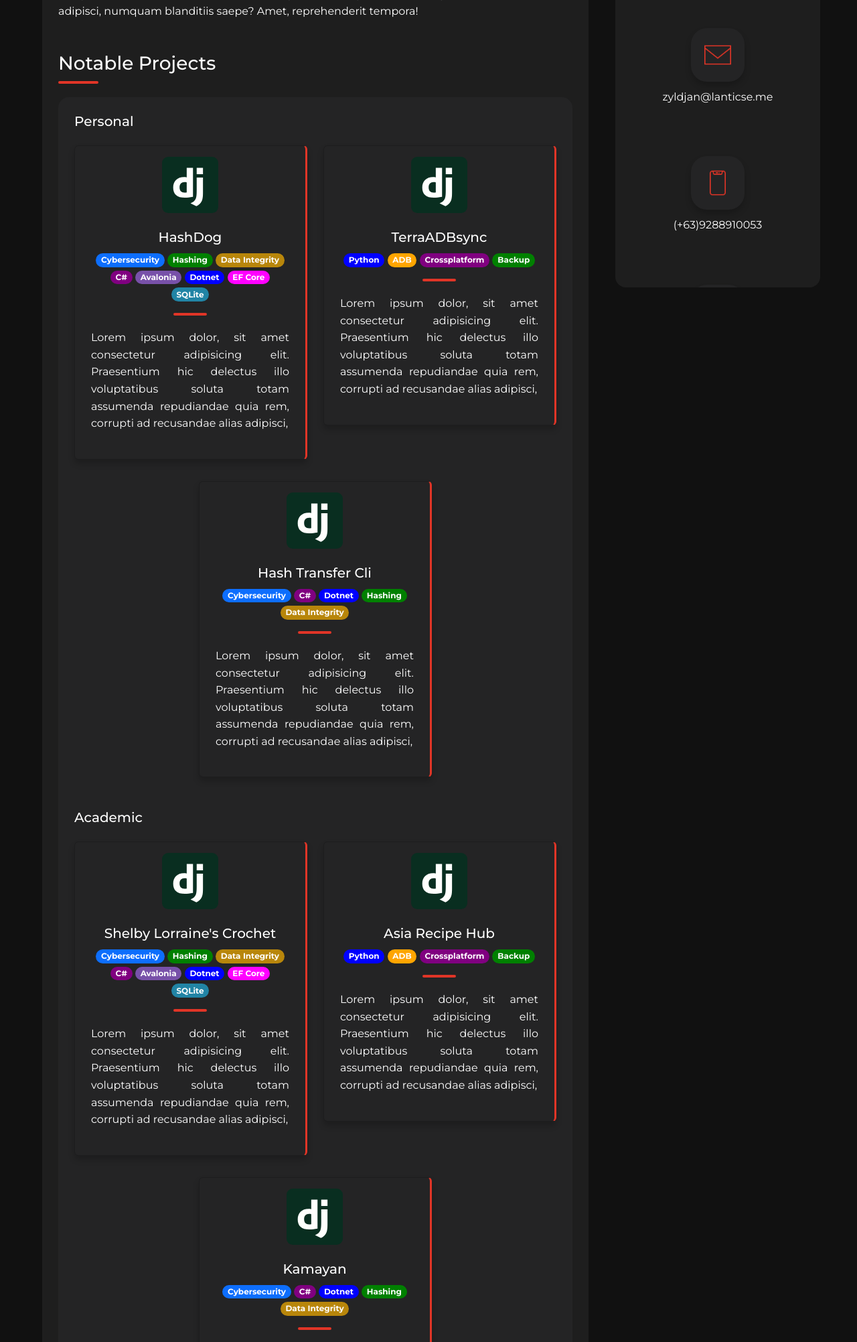
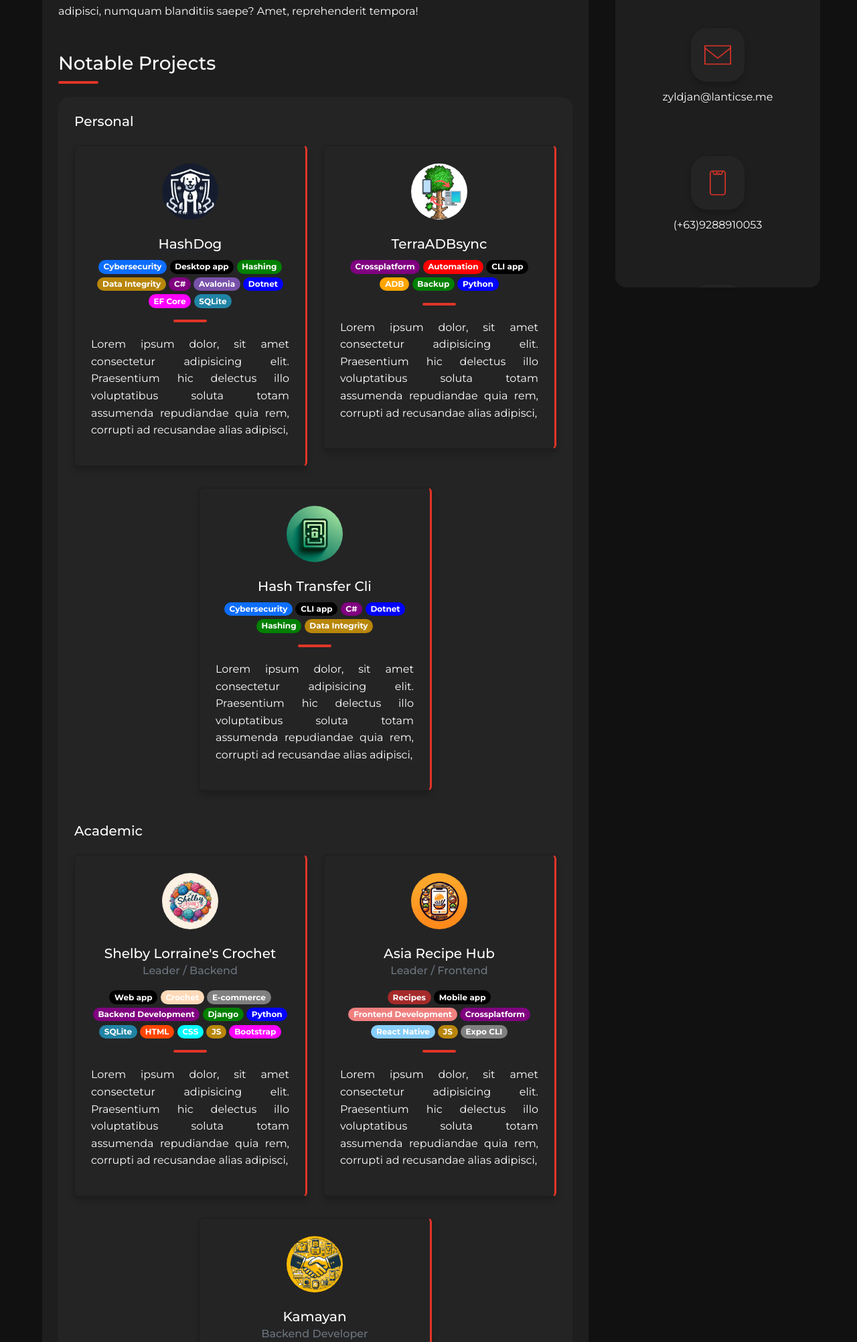
Before and after one commit to Zyd8/zyd-portfolio-website, a Django app: page /resume in a window 1280 px wide. Shown: the part 443-2446 px from the top of the page at 67% size. Run offline with Django 5.2, Linux system fonts and the light colour scheme; some libraries are stand-ins or nearby versions.

Commit message:
add notable project logos and fill in tags

```diff
--- a/static/css/common.css
+++ b/static/css/common.css
@@ -217,6 +217,8 @@ p {
 .notableproject-icon {
     width: 100px;
     height: 100px;
+    border-radius: 50%;
+    margin-top: 10px;
 }
 
 @media (max-width: 768px) {
--- a/templates/common.html
+++ b/templates/common.html
@@ -72,10 +72,10 @@
                     </div>
 
                     <div class="row mb-5">
-                        <div class="col-12 contact-item d-flex align-items-center flex-column">
+                        <a class="col-12 contact-item d-flex align-items-center flex-column text-decoration-none" href="https://github.com/Zyd8/">
                             <img class="contact-icon" src="{% static 'assets/github.png' %}" alt="">
                             <p class="text-white mb-0 text-center">Zyd8</p>
-                        </div>
+                        </a>
                     </div>
                 </div>
 
--- a/templates/resume.html
+++ b/templates/resume.html
@@ -69,11 +69,11 @@
                 </h5>
 
                 <div class="col-lg-6 col-md-6 col-sm-12 my-3">
-                    <div class="card card-accent-right primary-background p-2">
+                    <a class="card card-accent-right primary-background p-2" href="https://github.com/Zyd8/hash-dog">
                         <div class="row g-0">
                             <div class="col-md-12 notableproject-icon-container">
-                                <img src="{% static 'assets/progress-django.svg' %}"
-                                    class="notableproject-icon p-2 img-fluid rounded-start" alt="...">
+                                <img src="{% static 'assets/logo-hashdog.png' %}"
+                                    class="notableproject-icon p-2 img-fluid" alt="...">
                             </div>
                             <div class="col-md-12">
                                 <div class="card-body text-white">
@@ -83,6 +83,7 @@
                                     <!--Badges-->
                                     <p class="text-center">
                                         <span class="badge rounded-pill text-bg-primary">Cybersecurity</span>
+                                        <span class="badge rounded-pill" style="background-color: black;">Desktop app</span>
                                         <span class="badge rounded-pill" style="background-color: green;">Hashing</span>
                                         <span class="badge rounded-pill" style="background-color: darkgoldenrod;">Data Integrity</span>
                                         <span class="badge rounded-pill" style="background-color: purple;">C#</span>
@@ -106,15 +107,15 @@
                                 </div>
                             </div>
                         </div>
-                    </div>
+                    </a>
                 </div>
 
                 <div class="col-lg-6 col-md-6 col-sm-12 my-3">
                     <div class="card card-accent-right primary-background p-2">
                         <div class="row g-0">
                             <div class="col-md-12 notableproject-icon-container">
-                                <img src="{% static 'assets/progress-django.svg' %}"
-                                    class="notableproject-icon p-2 img-fluid rounded-start" alt="...">
+                                <img src="{% static 'assets/logo-terradbsync.png' %}"
+                                    class="notableproject-icon p-2 img-fluid" alt="...">
                             </div>
                             <div class="col-md-12">
                                 <div class="card-body text-white">
@@ -123,10 +124,12 @@
 
                                      <!--Badges-->
                                      <p class="text-center">
+                                        <span class="badge rounded-pill" style="background-color: purple;">Crossplatform</span>
+                                        <span class="badge rounded-pill" style="background-color: red;">Automation</span>
+                                        <span class="badge rounded-pill" style="background-color: black;">CLI app</span>
+                                        <span class="badge rounded-pill" style="background-color: orange;">ADB</span>
+                                        <span class="badge rounded-pill" style="background-color: green;">Backup</span>
                                         <span class="badge rounded-pill" style="background-color: blue;">Python</span>
-                                        <span class="badge rounded-pill" style="background-color: orange;">ADB</span>
-                                        <span class="badge rounded-pill" style="background-color: purple;">Crossplatform</span>
-                                        <span class="badge rounded-pill" style="background-color: green;">Backup</span>
                                     </p>
 
                                     <div class="custom-hr-center-small"></div>
@@ -149,8 +152,8 @@
                     <div class="card card-accent-right primary-background p-2">
                         <div class="row g-0">
                             <div class="col-md-12 notableproject-icon-container">
-                                <img src="{% static 'assets/progress-django.svg' %}"
-                                    class="notableproject-icon p-2 img-fluid rounded-start" alt="...">
+                                <img src="{% static 'assets/logo-hashtransfercli.png' %}"
+                                    class="notableproject-icon p-2 img-fluid" alt="...">
                             </div>
                             <div class="col-md-12">
                                 <div class="card-body text-white">
@@ -160,6 +163,7 @@
                                      <!--Badges-->
                                      <p class="text-center">
                                         <span class="badge rounded-pill text-bg-primary">Cybersecurity</span>
+                                        <span class="badge rounded-pill" style="background-color: black;">CLI app</span>
                                         <span class="badge rounded-pill" style="background-color: purple;">C#</span>
                                         <span class="badge rounded-pill" style="background-color: blue;">Dotnet</span>
                                         <span class="badge rounded-pill" style="background-color: green;">Hashing</span>
@@ -196,24 +200,28 @@
                     <div class="card card-accent-right primary-background p-2">
                         <div class="row g-0">
                             <div class="col-md-12 notableproject-icon-container">
-                                <img src="{% static 'assets/progress-django.svg' %}"
-                                    class="notableproject-icon p-2 img-fluid rounded-start" alt="...">
+                                <img src="{% static 'assets/logo-shelbylorrainecrochet.png' %}"
+                                    class="notableproject-icon p-2 img-fluid" alt="...">
                             </div>
                             <div class="col-md-12">
                                 <div class="card-body text-white">
 
                                     <h5 class="progress-title text-center">Shelby Lorraine's Crochet</h5>
+                                    <h6 class="card-subtitle text-secondary text-center mb-3">Leader / Backend</h6>
 
                                     <!--Badges-->
                                     <p class="text-center">
-                                        <span class="badge rounded-pill text-bg-primary">Cybersecurity</span>
-                                        <span class="badge rounded-pill" style="background-color: green;">Hashing</span>
-                                        <span class="badge rounded-pill" style="background-color: darkgoldenrod;">Data Integrity</span>
-                                        <span class="badge rounded-pill" style="background-color: purple;">C#</span>
-                                        <span class="badge rounded-pill" style="background-color: #7851A9;">Avalonia</span>
-                                        <span class="badge rounded-pill" style="background-color: blue;">Dotnet</span>
-                                        <span class="badge rounded-pill" style="background-color: magenta;">EF Core</span>
+                                        <span class="badge rounded-pill" style="background-color: black;">Web app</span>
+                                        <span class="badge rounded-pill" style="background-color: peachpuff;">Crochet</span>
+                                        <span class="badge rounded-pill" style="background-color: gray;">E-commerce</span>
+                                        <span class="badge rounded-pill" style="background-color: purple;">Backend Development</span>
+                                        <span class="badge rounded-pill" style="background-color: green;">Django</span>
+                                        <span class="badge rounded-pill" style="background-color: blue;">Python</span>
                                         <span class="badge rounded-pill" style="background-color: rgb(33, 132, 165);">SQLite</span>
+                                        <span class="badge rounded-pill" style="background-color: orangered;">HTML</span>
+                                        <span class="badge rounded-pill" style="background-color: cyan;">CSS</span>
+                                        <span class="badge rounded-pill" style="background-color: darkgoldenrod;">JS</span>
+                                        <span class="badge rounded-pill" style="background-color: magenta;">Bootstrap</span>
                                     </p>
 
                                     <div class="custom-hr-center-small"></div>
@@ -237,20 +245,24 @@
                     <div class="card card-accent-right primary-background p-2">
                         <div class="row g-0">
                             <div class="col-md-12 notableproject-icon-container">
-                                <img src="{% static 'assets/progress-django.svg' %}"
-                                    class="notableproject-icon p-2 img-fluid rounded-start" alt="...">
+                                <img src="{% static 'assets/logo-asiarecipehub.png' %}"
+                                    class="notableproject-icon p-2 img-fluid" alt="...">
                             </div>
                             <div class="col-md-12">
                                 <div class="card-body text-white">
 
                                     <h5 class="progress-title text-center">Asia Recipe Hub</h5>
+                                    <h6 class="card-subtitle text-secondary text-center mb-3">Leader / Frontend</h6>
 
                                     <!--Badges-->
                                     <p class="text-center">
-                                        <span class="badge rounded-pill" style="background-color: blue;">Python</span>
-                                        <span class="badge rounded-pill" style="background-color: orange;">ADB</span>
+                                        <span class="badge rounded-pill" style="background-color: brown;">Recipes</span>
+                                        <span class="badge rounded-pill" style="background-color: black;">Mobile app</span>
+                                        <span class="badge rounded-pill" style="background-color: lightcoral;">Frontend Development</span>
                                         <span class="badge rounded-pill" style="background-color: purple;">Crossplatform</span>
-                                        <span class="badge rounded-pill" style="background-color: green;">Backup</span>
+                                        <span class="badge rounded-pill" style="background-color: lightskyblue;">React Native</span>
+                                        <span class="badge rounded-pill" style="background-color: darkgoldenrod">JS</span>
+                                        <span class="badge rounded-pill" style="background-color: gray;">Expo CLI</span>
                                     </p>
 
                                     <div class="custom-hr-center-small"></div>
@@ -273,21 +285,28 @@
                     <div class="card card-accent-right primary-background p-2">
                         <div class="row g-0">
                             <div class="col-md-12 notableproject-icon-container">
-                                <img src="{% static 'assets/progress-django.svg' %}"
-                                    class="notableproject-icon p-2 img-fluid rounded-start" alt="...">
+                                <img src="{% static 'assets/logo-kamayan.png' %}"
+                                    class="notableproject-icon p-2 img-fluid" alt="...">
                             </div>
                             <div class="col-md-12">
                                 <div class="card-body text-white">
 
                                     <h5 class="progress-title text-center">Kamayan</h5>
+                                    <h6 class="card-subtitle text-secondary text-center mb-3">Backend Developer</h6>
 
                                      <!--Badges-->
                                      <p class="text-center">
-                                        <span class="badge rounded-pill text-bg-primary">Cybersecurity</span>
-                                        <span class="badge rounded-pill" style="background-color: purple;">C#</span>
-                                        <span class="badge rounded-pill" style="background-color: blue;">Dotnet</span>
-                                        <span class="badge rounded-pill" style="background-color: green;">Hashing</span>
-                                        <span class="badge rounded-pill" style="background-color: darkgoldenrod;">Data Integrity</span>
+                                        <span class="badge rounded-pill" style="background-color: gray;">Marketplace</span>
+                                        <span class="badge rounded-pill" style="background-color: black;">Web app</span>
+                                        <span class="badge rounded-pill" style="background-color: purple;">Backend Development</span>
+                                        <span class="badge rounded-pill" style="background-color: green;">Django</span>
+                                        <span class="badge rounded-pill" style="background-color: blue;">Python</span>
+                                        <span class="badge rounded-pill" style="background-color: rgb(33, 132, 165);">SQLite</span>
+                                        <span class="badge rounded-pill" style="background-color: orangered;">HTML</span>
+                                        <span class="badge rounded-pill" style="background-color: cyan;">CSS</span>
+                                        <span class="badge rounded-pill" style="background-color: darkgoldenrod;">JS</span>
+                                        <span class="badge rounded-pill" style="background-color: magenta;">Bootstrap</span>
+
 
                                     </p>
 
```
Also changed, not shown: static/assets/logo-asiarecipehub.png (added), static/assets/logo-hashdog.png (added), static/assets/logo-hashtransfercli.png (added), static/assets/logo-kamayan.png (added), static/assets/logo-shelbylorrainecrochet.png (added), static/assets/logo-terradbsync.png (added).
